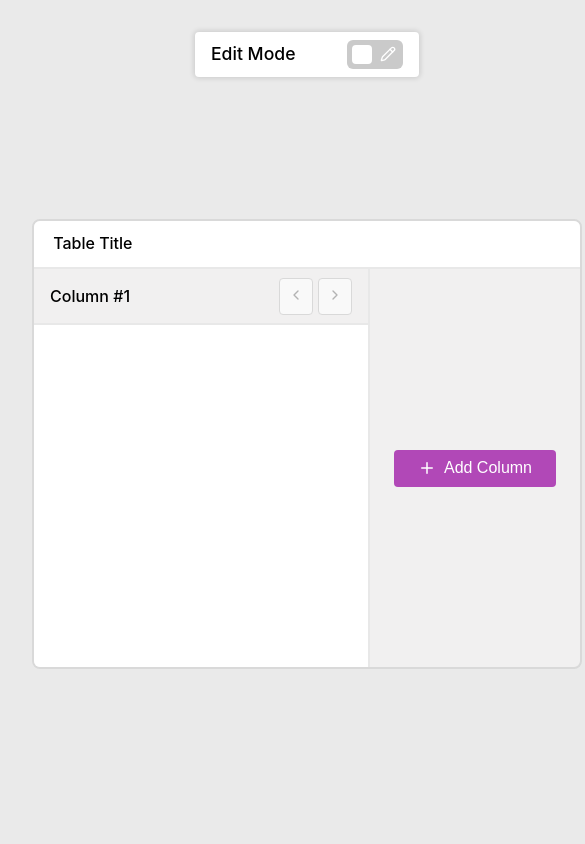
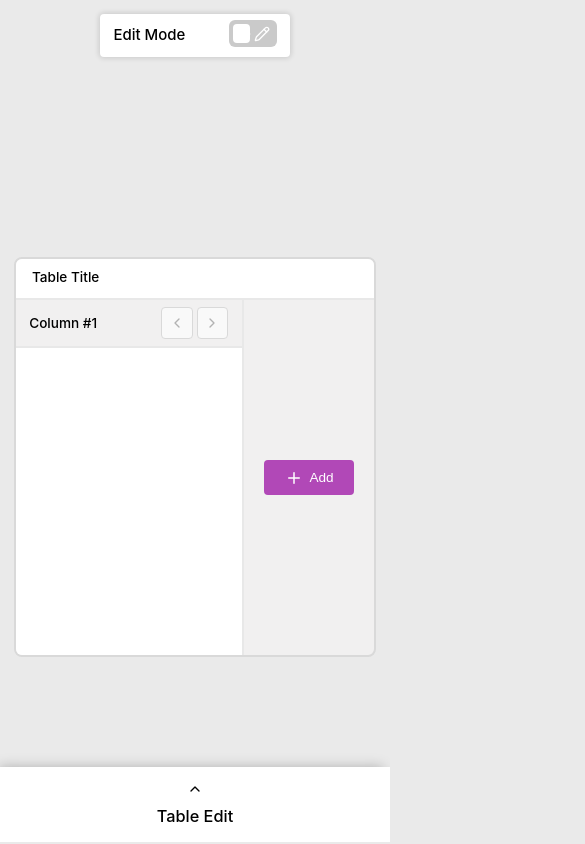
Before and after one commit to joaolucenalima/table-manager, a React (Vite) app: page / in a window 390 px wide. Shown: the top 844 px of the page, 585 px wide, since content can reach past the window. Built offline with nearby package versions, Linux system fonts and the light colour scheme.

Commit message:
styles: responsivity

```diff
--- a/src/components/sidebar/column-edit-sidebar.tsx
+++ b/src/components/sidebar/column-edit-sidebar.tsx
@@ -1,4 +1,4 @@
-import { AlignCenter, AlignLeft, AlignRight, Trash2 } from "lucide-react";
+import { AlignCenter, AlignLeft, AlignRight, ChevronUp, Trash2 } from "lucide-react";
 import { useContext } from "react";
 import { ModeContext, TableColumn } from "../../contexts/mode-context";
 
@@ -12,16 +12,26 @@ export function ColumnEditSidebar() {
     value: TableColumn[K]
   ) {
     const updatedColumns = [...tableColumns];
-
     updatedColumns[columnDataIndex][key] = value;
 
     setTableColumns(updatedColumns);
   }
 
   return (
-    <aside>
+    <aside id="sidebar">
       <div id="sidebar_title">
-        <h2>{tableColumns[columnDataIndex].title}</h2>
+        <button
+          id="expand_button"
+          className="action_button"
+          title="Show edit options"
+          onClick={() => document.getElementById("sidebar")?.classList.toggle("expanded")}
+        >
+          <ChevronUp size={16} />
+        </button>
+
+        <h2 title={tableColumns[columnDataIndex].title}>
+          {tableColumns[columnDataIndex].title}
+        </h2>
 
         {tableColumns.length > 1 && (
           <button
@@ -30,7 +40,7 @@ export function ColumnEditSidebar() {
             title="Remove Column"
             onClick={() => removeColumn(actualSelection.id)}
           >
-            <Trash2 size={18} color="#f70a0a" />
+            <Trash2 size={16} color="#f70a0a" />
           </button>
         )}
       </div>
@@ -54,7 +64,6 @@ export function ColumnEditSidebar() {
           <fieldset
             id="column_text_align"
             className="alignment_fieldset"
-            onChange={(e) => changeColumnConfiguration("textAlign", (e.target as HTMLInputElement).value as "left" | "center" | "right")}
           >
             <label>
               <input
@@ -62,6 +71,7 @@ export function ColumnEditSidebar() {
                 name="column_alignment"
                 value="left"
                 checked={tableColumns[columnDataIndex].textAlign === "left"}
+                onChange={(e) => changeColumnConfiguration("textAlign", e.target.value as TableColumn["textAlign"])}
               />
               <AlignLeft />
             </label>
@@ -72,6 +82,7 @@ export function ColumnEditSidebar() {
                 name="column_alignment"
                 value="center"
                 checked={tableColumns[columnDataIndex].textAlign === "center"}
+                onChange={(e) => changeColumnConfiguration("textAlign", e.target.value as TableColumn["textAlign"])}
               />
               <AlignCenter />
             </label>
@@ -82,6 +93,7 @@ export function ColumnEditSidebar() {
                 name="column_alignment"
                 value="right"
                 checked={tableColumns[columnDataIndex].textAlign === "right"}
+                onChange={(e) => changeColumnConfiguration("textAlign", e.target.value as TableColumn["textAlign"])}
               />
               <AlignRight />
             </label>
--- a/src/components/sidebar/sidebar.css
+++ b/src/components/sidebar/sidebar.css
@@ -1,37 +1,53 @@
 aside {
   height: 100%;
-  width: 20%;
+  width: 400px;
   display: flex;
   flex-direction: column;
-
   background-color: white;
   box-shadow: -4px -3px 12px -3px rgba(0, 0, 0, 0.25);
+  transition: all 0.2s;
 }
 
 #sidebar_title {
+  position: relative;
+  display: flex;
+  align-items: center;
+  justify-content: space-between;
+  gap: 1.5rem;
+  padding: 1rem 1.5rem;
   text-align: center;
-  padding: 1rem 1.5rem;
-  position: relative;
-  height: 4rem;
+
+  &.table_edit_sidebar {
+    flex-direction: column;
+    gap: 0.5rem;
+
+    #expand_button {
+      border: none;
+      background-color: inherit;
+    }
+  }
 
   h2 {
-    font-size: 1.5rem;
+    flex: 1;
+    font-size: 1.3rem;
     font-weight: 500;
+    text-overflow: ellipsis;
+    overflow: hidden;
+    white-space: nowrap;
   }
 }
 
+#expand_button {
+  display: none;
+}
+
 .delete_button {
-  position: absolute;
-  right: 1rem;
-  top: 50%;
-  transform: translateY(-50%);
   padding: 0.5rem;
-  cursor: pointer;
-
   background-color: #F9F9F9;
   border: 1px solid #D9D9D9;
   border-radius: 4px;
   transition: all 0.2s;
+  cursor: pointer;
 
   &:hover {
     background-color: #f3f3f3;
@@ -58,13 +74,14 @@ aside {
   display: flex;
   align-items: center;
   justify-content: space-between;
+  gap: 1rem;
 }
 
 .alignment_fieldset {
+  flex: 1;
   display: flex;
   align-items: center;
   justify-content: space-around;
-  gap: 1rem;
   background-color: inherit;
   border: 1px solid #D9D9D9;
   border-radius: 4px;
@@ -92,3 +109,51 @@ aside {
   height: 0;
   width: 0;
 }
+
+@media (max-width: 1280px) {
+  aside {
+    width: 300px;
+  }
+
+  #sidebar_title h2 {
+    font-size: 1.2rem;
+  }
+}
+
+@media (max-width: 768px) {
+  aside {
+    width: 260px;
+  }
+}
+
+@media (max-width: 670px) {
+  #expand_button {
+    display: block;
+  }
+
+  aside {
+    width: 100%;
+    height: max-content;
+    position: absolute;
+    bottom: 0;
+    left: 0;
+
+    .sidebar_content {
+      max-height: 0;
+      padding: 0;
+    }
+  }
+
+  aside.expanded {
+    z-index: 20;
+
+    .sidebar_content {
+      max-height: max-content;
+      padding: 1rem 1.5rem;
+    }
+
+    #expand_button svg {
+      transform: rotate(180deg);
+    }
+  }
+}
--- a/src/components/sidebar/table-edit-sidebar.tsx
+++ b/src/components/sidebar/table-edit-sidebar.tsx
@@ -1,3 +1,4 @@
+import { ChevronUp } from "lucide-react";
 import { useContext } from "react";
 import { ModeContext } from "../../contexts/mode-context";
 
@@ -5,8 +6,14 @@ export function TableEditSidebar() {
   const { tableConfiguration, setTableConfiguration } = useContext(ModeContext)
 
   return (
-    <aside>
-      <div id="sidebar_title">
+    <aside id="sidebar">
+      <div id="sidebar_title" className="table_edit_sidebar">
+        <button
+          id="expand_button"
+          onClick={() => document.getElementById("sidebar")?.classList.toggle("expanded")}
+        >
+          <ChevronUp size={16} />
+        </button>
         <h2>Table Edit</h2>
       </div>
 
--- a/src/components/table/edit-table-column.tsx
+++ b/src/components/table/edit-table-column.tsx
@@ -26,7 +26,7 @@ export function EditTableColumn({ onFocus, column, index }: EditTableColumnProps
 
         <div className="column_actions">
           <button
-            className="move_column_button"
+            className="action_button"
             onClick={() => changeColumnPosition(index, "left")}
             onFocus={e => e.stopPropagation()}
             disabled={index === 0}
@@ -35,7 +35,7 @@ export function EditTableColumn({ onFocus, column, index }: EditTableColumnProps
           </button>
 
           <button
-            className="move_column_button"
+            className="action_button"
             onClick={() => changeColumnPosition(index, "right")}
             onFocus={e => e.stopPropagation()}
             disabled={index == tableColumns.length - 1}
--- a/src/components/table/edit-table.tsx
+++ b/src/components/table/edit-table.tsx
@@ -54,7 +54,7 @@ export function EditTable() {
       <div className="add_new_column">
         <button className="main_button" onClick={addColumn}>
           <Plus size={18} />
-          Add Column
+          Add
         </button>
       </div>
     </div>
--- a/src/components/table/table.css
+++ b/src/components/table/table.css
@@ -1,6 +1,5 @@
 .table_container {
   width: 85%;
-  min-width: 550px;
   height: 450px;
   background-color: #F1F0F0;
   border: 2px solid #D9D9D9;
@@ -10,6 +9,7 @@
   display: grid;
   grid-template-columns: 1fr auto;
   grid-template-rows: auto 1fr;
+  transition: all 0.2s;
 }
 
 .table_container:has(.table_header.focused) {
@@ -103,24 +103,6 @@
   z-index: 10;
 }
 
-.move_column_button {
-  padding: 0.5rem;
-  background-color: #F9F9F9;
-  border: 1px solid #D9D9D9;
-  border-radius: 4px;
-  transition: all 0.2s;
-  cursor: pointer;
-
-  &:hover {
-    background-color: #f3f3f3;
-  }
-
-  &:disabled {
-    background-color: #F9F9F9;
-    cursor: not-allowed;
-  }
-}
-
 .add_new_column {
   display: flex;
   align-items: center;
@@ -149,3 +131,16 @@
     background-color: #A13DA3;
   }
 }
+
+@media (max-width: 1280px) {
+  .table_container {
+    width: 95%;
+  }
+}
+
+@media (max-width: 768px) {
+  .table_container {
+    width: 100%;
+    height: 400px;
+  }
+}
--- a/src/index.css
+++ b/src/index.css
@@ -35,12 +35,15 @@ section {
   grid-template-rows: max-content 1fr;
   align-items: center;
   justify-items: center;
+  gap: 2rem;
   padding: 2rem;
+  overflow-x: auto;
 }
 
 label {
   display: block;
-  font-size: 0.9rem;
+  font-size: 1rem;
+  margin-bottom: 0.2rem;
 }
 
 input,
@@ -49,8 +52,8 @@ select {
   background-color: inherit;
   border: 1px solid #D9D9D9;
   border-radius: 4px;
-  font-size: 0.8rem;
-  padding: 0.4rem 0.6rem;
+  font-size: 0.9rem;
+  padding: 0.5rem 0.7rem;
 }
 
 input[type="checkbox"] {
@@ -68,6 +71,53 @@ select:focus {
   outline: 2px solid #752F79;
 }
 
-/* button:focus {
-  outline: 2px solid #752F79;
-} */
+button svg {
+  vertical-align: middle;
+  transition: all 0.2s;
+}
+
+.action_button {
+  padding: 0.5rem;
+  background-color: #F9F9F9;
+  border: 1px solid #D9D9D9;
+  border-radius: 4px;
+  transition: all 0.2s;
+  cursor: pointer;
+
+  &:hover {
+    background-color: #f3f3f3;
+  }
+
+  &:disabled {
+    background-color: #F9F9F9;
+    cursor: not-allowed;
+  }
+}
+
+@media (max-width: 1280px) {
+  :root {
+    font-size: 95%;
+  }
+}
+
+@media (max-width: 1024px) {
+  :root {
+    font-size: 90%;
+  }
+}
+
+@media (max-width: 768px) {
+  :root {
+    font-size: 85%;
+  }
+}
+
+@media (max-width: 670px) {
+  #root {
+    flex-direction: column;
+  }
+
+  section {
+    padding: 1rem;
+  }
+}
```
